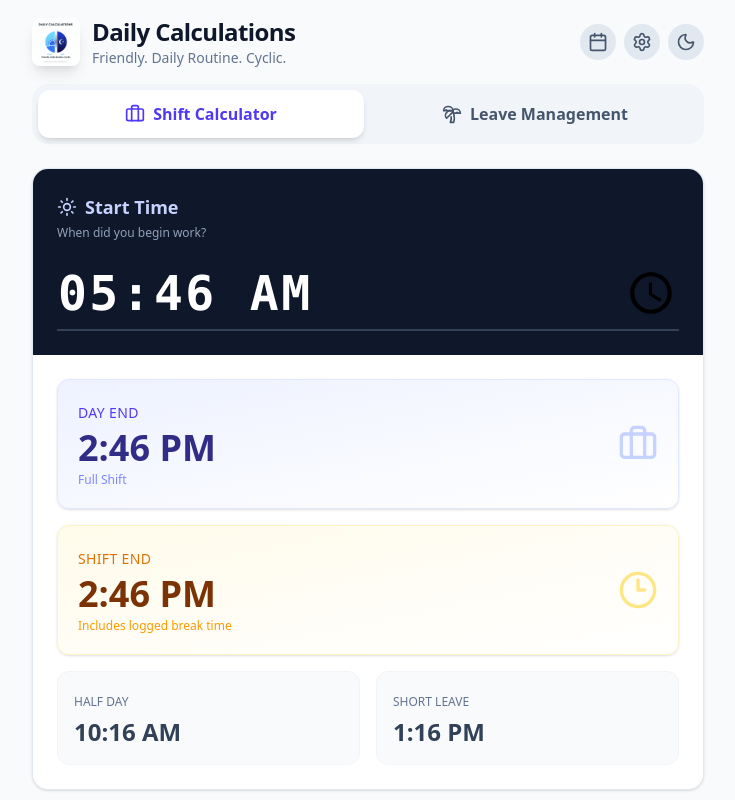
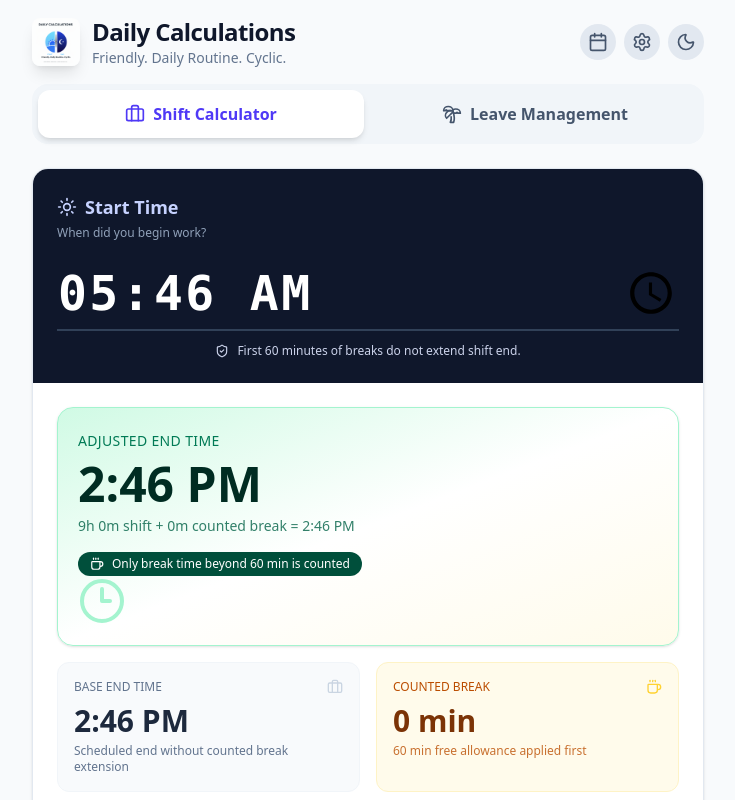
Before and after one commit to ShlokSharma-2662/Time-Calculator, a React (Vite) app: page / in a window 1280 px wide. Shown: the top 800 px of the page, without its empty margins (272-1007 px from the left). Built offline with nearby package versions, Linux system fonts and the light colour scheme.

Commit message:
feat: Add Log Analyzer and Shift Calculator components with a custom hook for shift calculations.

```diff
--- a/src/components/LogAnalyzer.jsx
+++ b/src/components/LogAnalyzer.jsx
@@ -9,6 +9,8 @@ export const LogAnalyzer = ({ logInput, setLogInput, stats, showSuccess, showErr
     const { events, breaks, totalOutTime, effectiveWorkTime, firstInTime, lastOutTime } = stats;
     const { formatDuration } = useTimeHelpers();
     const [copied, setCopied] = useState(false);
+    const breakAllowanceMinutes = 60;
+    const countedBreakTime = Math.max(totalOutTime - breakAllowanceMinutes, 0);
 
     const handleCopySummary = () => {
         const summary = `Start: ${firstInTime || '?'} | End: ${lastOutTime || '?'} | Breaks: ${totalOutTime}m | Net Work: ${formatDuration(effectiveWorkTime)}`;
@@ -76,8 +78,7 @@ export const LogAnalyzer = ({ logInput, setLogInput, stats, showSuccess, showErr
                             {/* Visual Timeline */}
                             <Timeline events={events} />
 
-                            <div className="grid grid-cols-2 gap-4">
-                                {/* Net Work Time Card */}
+                            <div className="grid gap-4 md:grid-cols-3">
                                 <div className="p-4 rounded-xl bg-indigo-50 dark:bg-indigo-900/20 border border-indigo-200 dark:border-indigo-800/50">
                                     <div className="text-indigo-600 dark:text-indigo-400 text-xs font-bold uppercase tracking-wider mb-1">Effective Work</div>
                                     <div className="text-2xl font-bold text-indigo-900 dark:text-indigo-100">
@@ -85,13 +86,24 @@ export const LogAnalyzer = ({ logInput, setLogInput, stats, showSuccess, showErr
                                     </div>
                                 </div>
 
-                                {/* Total Out Time Card */}
                                 <div className={`p-4 rounded-xl border ${totalOutTime > 60 ? 'bg-red-50 dark:bg-red-900/20 border-red-200 dark:border-red-900/50' : 'bg-emerald-50 dark:bg-emerald-900/20 border-emerald-200 dark:border-emerald-900/50'} flex flex-col justify-center`}>
                                     <div className={`text-xs font-bold uppercase tracking-wider mb-1 ${totalOutTime > 60 ? 'text-red-600 dark:text-red-400' : 'text-emerald-600 dark:text-emerald-400'}`}>
                                         Total Breaks
                                     </div>
                                     <div className={`text-2xl font-bold ${totalOutTime > 60 ? 'text-red-800 dark:text-red-200' : 'text-emerald-800 dark:text-emerald-200'}`}>
                                         <CountUp value={totalOutTime} /> min
+                                    </div>
+                                </div>
+
+                                <div className="p-4 rounded-xl bg-amber-50 dark:bg-amber-900/20 border border-amber-200 dark:border-amber-800/50 flex flex-col justify-center">
+                                    <div className="text-amber-700 dark:text-amber-300 text-xs font-bold uppercase tracking-wider mb-1">
+                                        Counted Toward Shift
+                                    </div>
+                                    <div className="text-2xl font-bold text-amber-900 dark:text-amber-100">
+                                        <CountUp value={countedBreakTime} /> min
+                                    </div>
+                                    <div className="text-xs text-amber-700/80 dark:text-amber-200/80 mt-1">
+                                        After {breakAllowanceMinutes} min allowance
                                     </div>
                                 </div>
                             </div>
--- a/src/components/ShiftCalculator.jsx
+++ b/src/components/ShiftCalculator.jsx
@@ -1,8 +1,11 @@
 import React from 'react';
-import { Sun, CheckCircle2, Briefcase, Clock3 } from 'lucide-react';
+import { Sun, CheckCircle2, Briefcase, Clock3, ShieldCheck, Coffee } from 'lucide-react';
 import { motion } from 'framer-motion';
+import { useTimeHelpers } from '../hooks/useTimeHelpers';
 
 export const ShiftCalculator = ({ startTime, setStartTime, synced, shiftDetails }) => {
+    const { formatDuration } = useTimeHelpers();
+
     const container = {
         hidden: { opacity: 0 },
         show: {
@@ -17,6 +20,8 @@ export const ShiftCalculator = ({ startTime, setStartTime, synced, shiftDetails
         hidden: { opacity: 0, y: 20 },
         show: { opacity: 1, y: 0 }
     };
+
+    const shiftFormula = `${formatDuration(shiftDetails.fullDayDurationMinutes)} shift + ${shiftDetails.extraChargeableBreakMinutes}m counted break`;
 
     return (
         <motion.section
@@ -51,40 +56,65 @@ export const ShiftCalculator = ({ startTime, setStartTime, synced, shiftDetails
                         onChange={(e) => setStartTime(e.target.value)}
                         className="w-full text-5xl font-bold bg-transparent border-b-2 border-slate-700 dark:border-slate-600 focus:border-indigo-400 focus:outline-none py-2 text-center tracking-wider font-mono dark:text-white"
                     />
+                    <div className="mt-3 flex items-center justify-center gap-2 text-xs text-indigo-100/90">
+                        <ShieldCheck className="w-3.5 h-3.5" />
+                        <span>First {shiftDetails.includedBreakAllowanceMinutes} minutes of breaks do not extend shift end.</span>
+                    </div>
                 </div>
             </div>
 
             <div className="p-6 grid gap-4 bg-white dark:bg-slate-800">
-                {/* Primary Card: Full Day */}
                 <motion.div
                     variants={item}
                     whileHover={{ y: -5, boxShadow: "0 10px 30px -10px rgba(0,0,0,0.1)" }}
                     whileTap={{ scale: 0.98 }}
-                    className="bg-gradient-to-br from-indigo-50 to-white dark:from-slate-700 dark:to-slate-800 border border-indigo-100 dark:border-slate-600 p-5 rounded-xl flex justify-between items-center shadow-sm cursor-default"
+                    className="bg-gradient-to-br from-emerald-100 via-white to-amber-50 dark:from-slate-700 dark:via-slate-800 dark:to-slate-800 border border-emerald-200 dark:border-slate-600 p-5 rounded-2xl shadow-sm cursor-default"
                 >
-                    <div>
-                        <span className="text-indigo-600 dark:text-indigo-300 font-medium text-sm uppercase tracking-wide">Day End</span>
-                        <div className="text-4xl font-bold text-indigo-900 dark:text-white mt-1">{shiftDetails.fullDay}</div>
-                        <div className="text-indigo-400 dark:text-indigo-300 text-xs mt-1">Full Shift</div>
+                    <div className="flex-1">
+                        <span className="text-emerald-700 dark:text-emerald-300 font-medium text-sm uppercase tracking-wide">Adjusted End Time</span>
+                        <div className="text-5xl font-bold text-emerald-950 dark:text-white mt-2">{shiftDetails.adjustedEnd}</div>
+                        <div className="mt-2 text-sm text-emerald-800/80 dark:text-slate-300">
+                            {shiftFormula} = {shiftDetails.adjustedEnd}
                         </div>
-                    <Briefcase className="w-10 h-10 text-indigo-200 dark:text-slate-600" />
+                        <div className="mt-4 inline-flex items-center gap-2 rounded-full bg-emerald-900 px-3 py-1 text-xs font-medium text-white dark:bg-emerald-500/20 dark:text-emerald-200">
+                            <Coffee className="w-3.5 h-3.5" />
+                            Only break time beyond {shiftDetails.includedBreakAllowanceMinutes} min is counted
+                        </div>
+                    </div>
+                    <Clock3 className="w-12 h-12 text-emerald-200 dark:text-slate-600" />
                 </motion.div>
 
+                <div className="grid gap-4 md:grid-cols-2">
                     <motion.div
                         variants={item}
-                    whileHover={{ y: -5, boxShadow: "0 10px 30px -10px rgba(0,0,0,0.1)" }}
+                        whileHover={{ y: -5, boxShadow: "0 10px 30px -10px rgba(0,0,0,0.08)" }}
                         whileTap={{ scale: 0.98 }}
-                    className="bg-gradient-to-br from-amber-50 to-white dark:from-slate-700 dark:to-slate-800 border border-amber-100 dark:border-slate-600 p-5 rounded-xl flex justify-between items-center shadow-sm cursor-default"
+                        className="bg-slate-50 dark:bg-slate-900 border border-slate-100 dark:border-slate-700 p-4 rounded-xl cursor-default"
                     >
-                    <div>
-                        <span className="text-amber-600 dark:text-amber-300 font-medium text-sm uppercase tracking-wide">Shift End</span>
-                        <div className="text-4xl font-bold text-amber-900 dark:text-white mt-1">{shiftDetails.adjustedEnd}</div>
-                        <div className="text-amber-500 dark:text-amber-300 text-xs mt-1">Includes logged break time</div>
+                        <div className="flex items-center justify-between">
+                            <span className="text-slate-500 dark:text-slate-400 font-medium text-xs uppercase">Base End Time</span>
+                            <Briefcase className="w-4 h-4 text-slate-300 dark:text-slate-500" />
                         </div>
-                    <Clock3 className="w-10 h-10 text-amber-200 dark:text-slate-600" />
+                        <div className="text-3xl font-bold text-slate-800 dark:text-slate-100 mt-2">{shiftDetails.fullDay}</div>
+                        <div className="text-xs text-slate-500 dark:text-slate-400 mt-1">Scheduled end without counted break extension</div>
                     </motion.div>
+                    <motion.div
+                        variants={item}
+                        whileHover={{ y: -5, boxShadow: "0 10px 30px -10px rgba(0,0,0,0.08)" }}
+                        whileTap={{ scale: 0.98 }}
+                        className="bg-amber-50 dark:bg-slate-900 border border-amber-100 dark:border-slate-700 p-4 rounded-xl cursor-default"
+                    >
+                        <div className="flex items-center justify-between">
+                            <span className="text-amber-700 dark:text-amber-300 font-medium text-xs uppercase">Counted Break</span>
+                            <Coffee className="w-4 h-4 text-amber-300 dark:text-amber-500" />
+                        </div>
+                        <div className="text-3xl font-bold text-amber-900 dark:text-amber-100 mt-2">{shiftDetails.extraChargeableBreakMinutes} min</div>
+                        <div className="text-xs text-amber-700/80 dark:text-amber-200/80 mt-1">
+                            {shiftDetails.includedBreakAllowanceMinutes} min free allowance applied first
+                        </div>
+                    </motion.div>
+                </div>
 
-                {/* Grid for Secondary Times */}
                 <div className="grid grid-cols-2 gap-4">
                     <motion.div
                         variants={item}
--- a/src/hooks/useShiftCalculations.js
+++ b/src/hooks/useShiftCalculations.js
@@ -8,6 +8,7 @@ export const useShiftCalculations = (
     extraBreakMinutes = 0
 ) => {
     const { timeToMinutes, minutesToTime } = useTimeHelpers();
+    const INCLUDED_BREAK_ALLOWANCE_MINUTES = 60;
 
     const startMinutes = useMemo(() => timeToMinutes(startTime), [startTime, timeToMinutes]);
 
@@ -16,12 +17,16 @@ export const useShiftCalculations = (
         const halfDayDuration = Math.floor(fullDayDuration / 2);
         // Short leave is typically full day - 90 minutes (can be made configurable later)
         const shortLeaveDuration = fullDayDuration - 90;
+        const extraChargeableBreakMinutes = Math.max(extraBreakMinutes - INCLUDED_BREAK_ALLOWANCE_MINUTES, 0);
 
         return {
             fullDay: minutesToTime(startMinutes + fullDayDuration, use24Hour),
-            adjustedEnd: minutesToTime(startMinutes + fullDayDuration + extraBreakMinutes, use24Hour),
+            adjustedEnd: minutesToTime(startMinutes + fullDayDuration + extraChargeableBreakMinutes, use24Hour),
             halfDay: minutesToTime(startMinutes + halfDayDuration, use24Hour),
             shortLeave: minutesToTime(startMinutes + shortLeaveDuration, use24Hour),
+            includedBreakAllowanceMinutes: INCLUDED_BREAK_ALLOWANCE_MINUTES,
+            extraChargeableBreakMinutes,
+            fullDayDurationMinutes: fullDayDuration,
         };
     }, [startMinutes, fullDayDuration, use24Hour, extraBreakMinutes, minutesToTime]);
 
```
Lines whose indentation alone changed are shown as unchanged.
